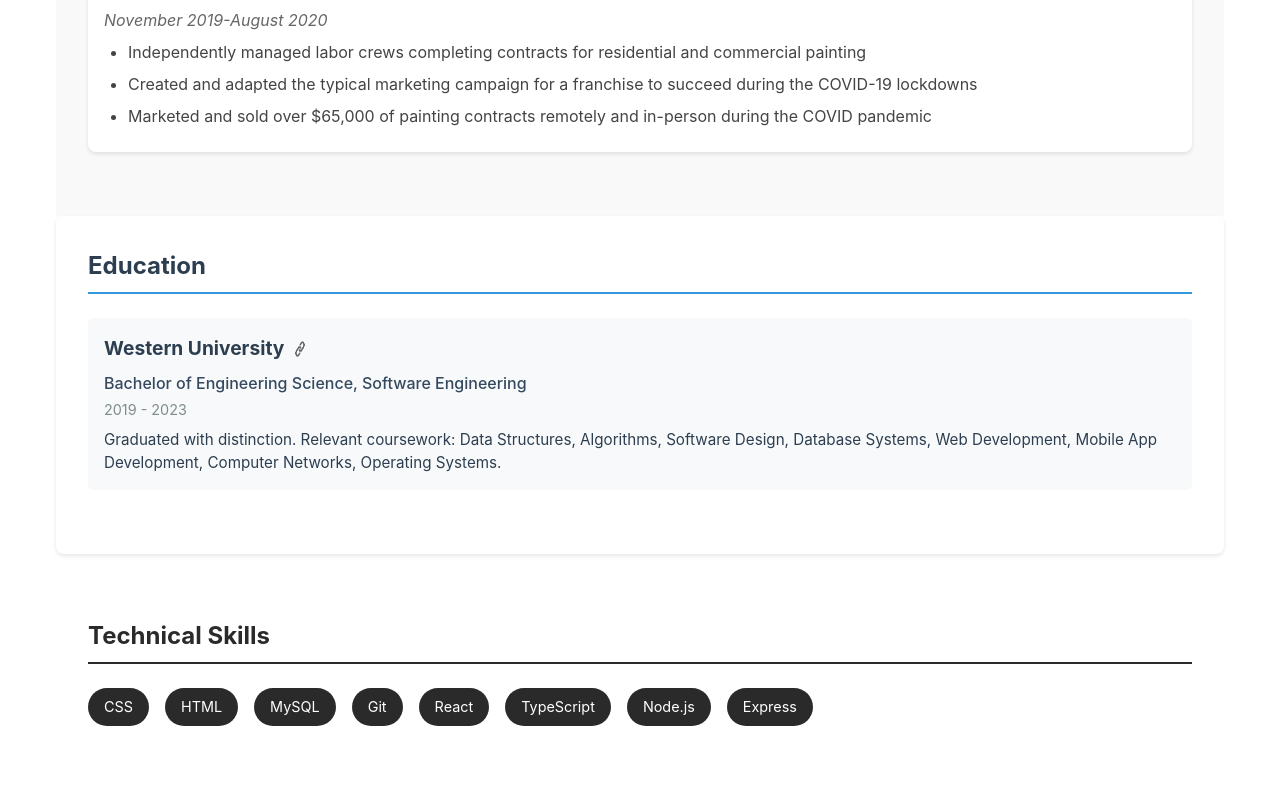
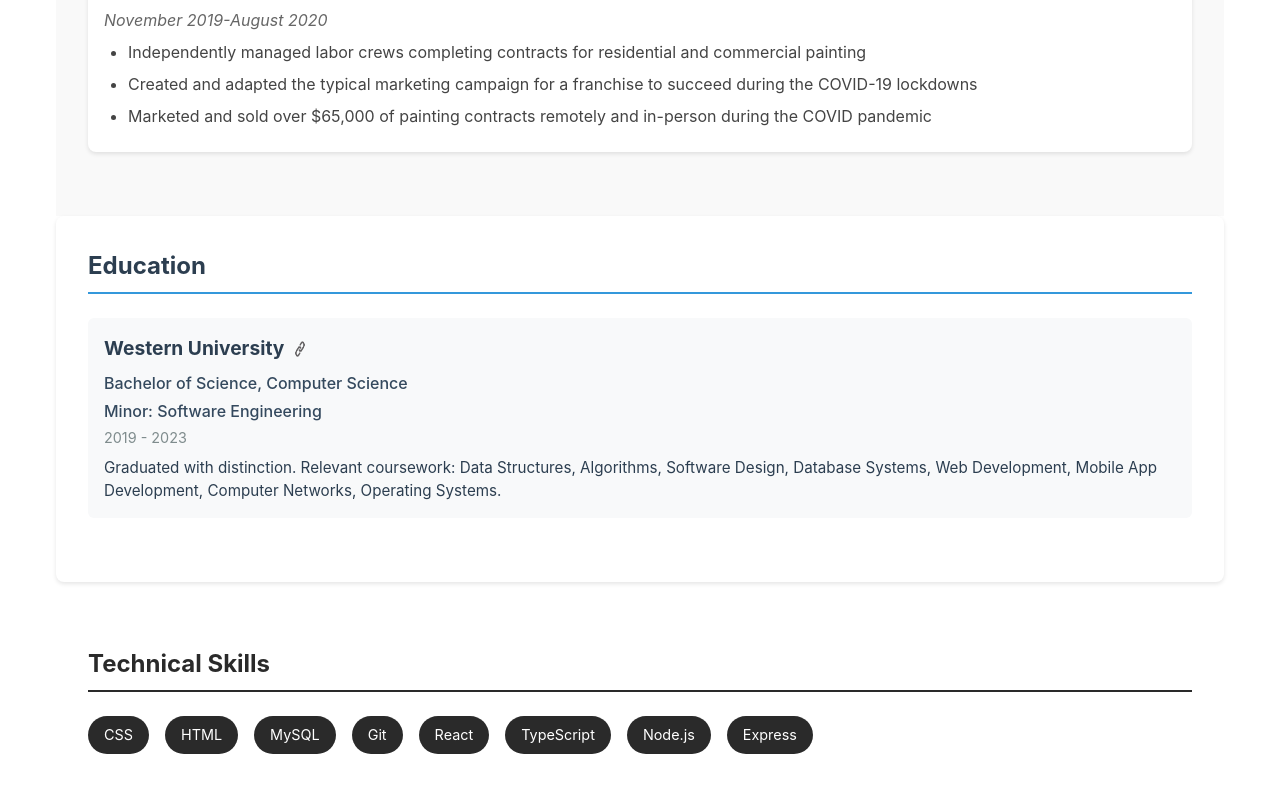
Before and after one commit to RyleyReid/ryleyreid.com, a React (Vite) app: page / in a window 1280 px wide. Shown: the part 1274-2066 px from the top of the page. Built offline with nearby package versions, Linux system fonts and the light colour scheme.

Commit message:
update content with minor

```diff
--- a/src/components/Education/content.ts
+++ b/src/components/Education/content.ts
@@ -1,6 +1,7 @@
 export interface Education {
   school: string;
   degree: string;
+  minor: string;
   dateRange: string;
   description: string;
   link: string;
@@ -9,7 +10,8 @@
 export const education: Education[] = [
   {
     school: 'Western University',
-    degree: 'Bachelor of Engineering Science, Software Engineering',
+    degree: 'Bachelor of Science, Computer Science',
+    minor: 'Software Engineering',
     dateRange: '2019 - 2023',
     description:
       'Graduated with distinction. Relevant coursework: Data Structures, Algorithms, Software Design, Database Systems, Web Development, Mobile App Development, Computer Networks, Operating Systems.',
--- a/src/components/Education/index.tsx
+++ b/src/components/Education/index.tsx
@@ -10,6 +10,7 @@
   Degree,
   DateRange,
   Description,
+  Minor,
 } from './styles';
 
 const Education = () => {
@@ -24,7 +25,10 @@
               <LinkIcon src={linkIcon} alt="Visit school website" />
             </SchoolLink>
           </SchoolName>
-          <Degree>{edu.degree}</Degree>
+          <Degree>
+            {edu.degree}
+          </Degree>
+          <Minor>Minor: {edu.minor}</Minor>
           <DateRange>{edu.dateRange}</DateRange>
           <Description>{edu.description}</Description>
         </EducationItem>
--- a/src/components/Education/styles.ts
+++ b/src/components/Education/styles.ts
@@ -67,6 +67,12 @@
   margin-bottom: 0.25rem;
 `;
 
+export const Minor = styled.p`
+  color: #34495e;
+  font-weight: 500;
+  margin-bottom: 0.25rem;
+`;
+
 export const DateRange = styled.p`
   color: #7f8c8d;
   font-size: 0.9rem;
```
